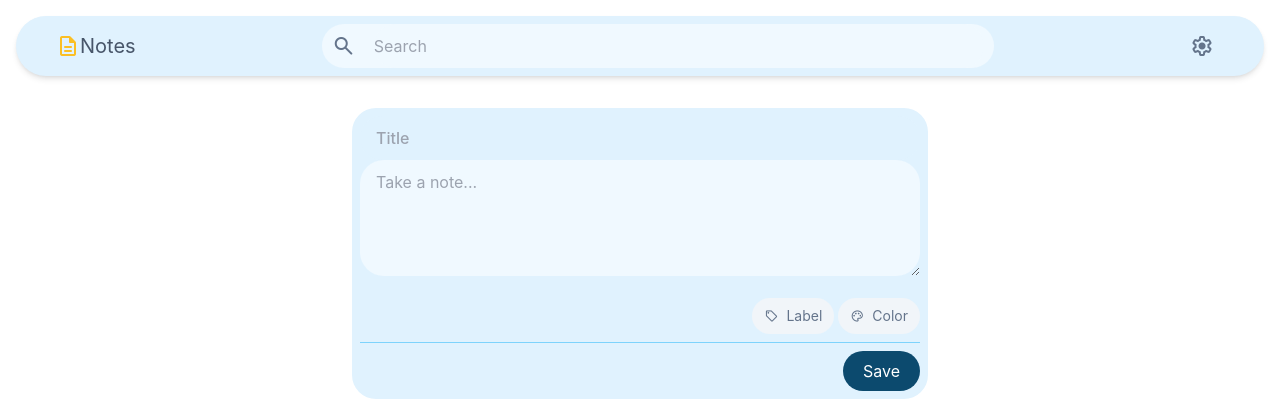
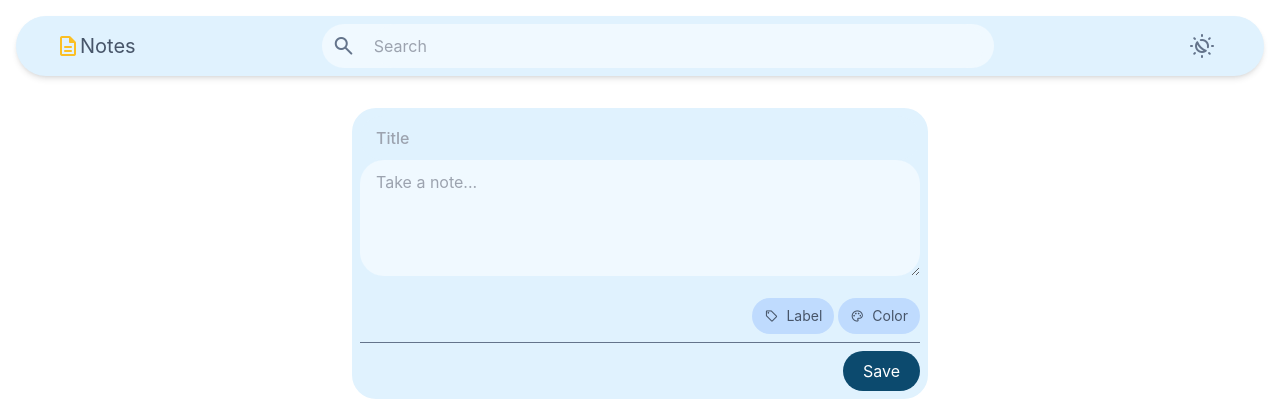
Before and after one commit to mohammadfakhrolahi/Notes-App, a React (Create React App) app: page / in a window 1280 px wide. Shown: the top 399 px of the page. Built offline with nearby package versions, Linux system fonts and the light colour scheme; no server answers.

Commit message:
feat
Added dark mode theme.

```diff
--- a/public/index.html
+++ b/public/index.html
@@ -8,7 +8,7 @@
     <link rel="icon" type="image/svg+xml" href="./icon.svg" color="#ffffff">
     <title>Notes</title>
   </head>
-  <body>
+  <body class="bg-white dark:bg-slate-900 duration-200">
     <div id="root"></div>
   </body>
 </html>
--- a/src/App.js
+++ b/src/App.js
@@ -10,7 +10,7 @@ function App() {
   const modal = useSelector(state => state.modal)
 
   return (
-    <div>
+    <div className='pb-16'>
       <Header/>
       <Main/>
       {backdrop ? <Backdrop/> : null}
--- a/src/components/CardList/CardList.js
+++ b/src/components/CardList/CardList.js
@@ -185,7 +185,7 @@ const CardList = (props) => {
 
   return (
     <div>
-      <h2 className="ms-4 mb-8 text-4xl text-slate-700">Notes</h2>
+      <h2 className="ms-4 mb-8 text-4xl text-slate-700 dark:text-slate-100">Notes</h2>
 
       <div className="grid grid-cols-1 md:grid-cols-2 lg:grid-cols-3 xl:grid-cols-4 gap-2">
         {stateNotes.length == 0 ? (
--- a/src/components/Header/Header.js
+++ b/src/components/Header/Header.js
@@ -5,16 +5,36 @@ import TextInput from '../forms/TextInput'
 import Button from '../buttons/Button'
 
 const Header = () => {
+  if (
+    localStorage.theme === 'dark' ||
+    (!('theme' in localStorage) &&
+      window.matchMedia('(prefers-color-scheme: dark)').matches)
+  ) {
+    document.documentElement.classList.add('dark')
+  } else {
+    document.documentElement.classList.remove('dark')
+  }
+
+  const themeHandler = () => {
+    if (localStorage.theme === 'light' || !('theme' in localStorage)) {
+      localStorage.setItem('theme', 'dark')
+      document.documentElement.classList.add('dark')
+    } else {
+      localStorage.setItem('theme', 'light')
+      document.documentElement.classList.remove('dark')
+    }
+  }
+
   return (
     <header className="mx-4">
-      <div className="container flex justify-between items-center bg-sky-100 p-2 py-2 px-4 sm:px-10 mt-4  mx-auto rounded-full shadow-md">
-          <Logo/>
+      <div className="container flex justify-between items-center bg-sky-100 dark:bg-slate-700 p-2 py-2 px-4 sm:px-10 mt-4  mx-auto rounded-full shadow-md">
+        <Logo />
         <div className="md:grow max-w-2xl">
           <TextInput />
         </div>
         <div>
-            <Button className="btn-icon">
-              <span className="material-symbols-rounded">settings</span>
+          <Button className="btn-icon" onClick={themeHandler}>
+            <span className="material-symbols-rounded">routine</span>
           </Button>
         </div>
       </div>
--- a/src/components/Logo/Logo.js
+++ b/src/components/Logo/Logo.js
@@ -4,7 +4,7 @@ const Logo = () => {
   return (
     <div className="flex items-center ">
       <span className="material-symbols-rounded text-amber-400">description</span>
-      <span className="text-slate-600 text-xl hidden sm:block">Notes</span>
+      <span className="text-slate-600 dark:text-slate-100 text-xl hidden sm:block">Notes</span>
     </div>
   )
 }
--- a/src/components/forms/MainForm.js
+++ b/src/components/forms/MainForm.js
@@ -14,7 +14,7 @@ const MainForm = ({
   titleValue,
   noteValue,
 }) => {
-  const classes = `w-full sm:max-w-xl bg-sky-100 p-2 rounded-3xl ${className} || ''`
+  const classes = `w-full sm:max-w-xl bg-sky-100 dark:bg-slate-700 p-2 rounded-3xl ${className} || ''`
 
   return (
     <div className={classes.trim()}>
@@ -23,7 +23,7 @@ const MainForm = ({
           <input
             type="text"
             id="title"
-            className="w-full bg-sky-100 py-2.5 px-4 rounded-3xl font-medium focus:outline-0"
+            className="w-full bg-sky-100 dark:bg-slate-700 dark:text-slate-100 py-2.5 px-4 rounded-3xl font-medium focus:outline-0"
             placeholder="Title"
             onChange={onChangeTitle}
             defaultValue={titleValue}
@@ -34,7 +34,7 @@ const MainForm = ({
             type="text"
             id="note"
             rows={4}
-            className="w-full bg-sky-50 py-2.5 px-4 rounded-3xl  focus:outline-0"
+            className="w-full bg-sky-50 dark:bg-slate-600 dark:text-slate-100 py-2.5 px-4 rounded-3xl  focus:outline-0"
             placeholder="Take a note..."
             onChange={onChangeNote}
             defaultValue={noteValue}
@@ -67,7 +67,7 @@ const MainForm = ({
               </Dropdown>
             </div>
           </div>
-          <hr className="border-t border-sky-300 my-2" />
+          <hr className="border-t border-slate-500 my-2" />
         </div>
       </form>
       <div className="flex justify-end items-center ">
--- a/src/components/forms/TextInput.js
+++ b/src/components/forms/TextInput.js
@@ -4,13 +4,13 @@ import Button from '../buttons/Button'
 
 const InputText = () => {
   return (
-    <form className="flex gap-2 items-center bg-sky-50 md:pe-2.5 rounded-full">
+    <form className="flex gap-2 items-center bg-sky-50 dark:bg-slate-600 md:pe-2.5 rounded-full duration-200">
       <Button className="btn-icon">
         <span className="material-symbols-rounded">search</span>
       </Button>
       <input
         type="text"
-        className="grow bg-sky-50 py-2.5 rounded-full focus:outline-0 "
+        className="grow bg-sky-50 dark:bg-slate-600 text-black dark:text-slate-100 py-2.5 rounded-full focus:outline-0 duration-200"
         placeholder="Search"
       />
     </form>
--- a/src/input.css
+++ b/src/input.css
@@ -4,15 +4,15 @@
 
 @layer components {
   .btn-primary {
-    @apply bg-sky-900 text-white py-2 px-5 rounded-full hover:bg-sky-800;
+    @apply bg-sky-900 dark:bg-blue-300 text-white dark:text-slate-800 py-2 px-5 rounded-full hover:bg-sky-800 dark:hover:bg-sky-200;
   }
 
   .btn-secondary {
-    @apply flex items-center bg-slate-100 py-2 px-3 rounded-full text-slate-500 text-sm hover:bg-slate-200 active:bg-slate-300;
+    @apply flex items-center bg-blue-200 py-2 px-3 rounded-full text-slate-600 dark:text-slate-800 text-sm hover:bg-blue-300 dark:hover:bg-blue-100 active:bg-slate-300;
   }
 
   .btn-icon {
-    @apply w-11 h-11 p-2.5 rounded-full text-slate-500 hover:bg-slate-200 active:bg-slate-300;
+    @apply w-11 h-11 p-2.5 rounded-full text-slate-500 dark:text-slate-300 hover:bg-sky-300/25 dark:hover:bg-slate-400/25  active:bg-slate-300;
   }
 
   .btn-xs {
--- a/tailwind.config.js
+++ b/tailwind.config.js
@@ -1,6 +1,7 @@
 /** @type {import('tailwindcss').Config} */
 module.exports = {
   content: ['./public/**/*.html', './src/**/*.js'],
+  darkMode: 'class',
   theme: {
     extend: {},
   },
```
Lines whose indentation alone changed are shown as unchanged.
